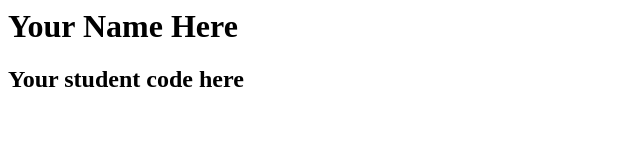
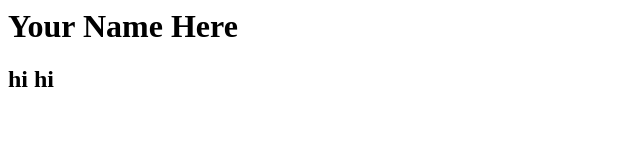
Before and after one commit to wachi1706/myweb, a plain HTML site: page index.html in a window 1280 px wide. Shown: the whole page, without its empty margins (0-640 px from the left). Drawn offline with Linux system fonts and the light colour scheme.

Commit message:
Update index.html

```diff
--- a/index.html
+++ b/index.html
@@ -1,6 +1,6 @@
 <html>
   <body>
     <h1>Your Name Here</h1>
-    <h2> Your student code here</h2>
+    <h2> hi hi </h2>
   </body>
 </html>
```
